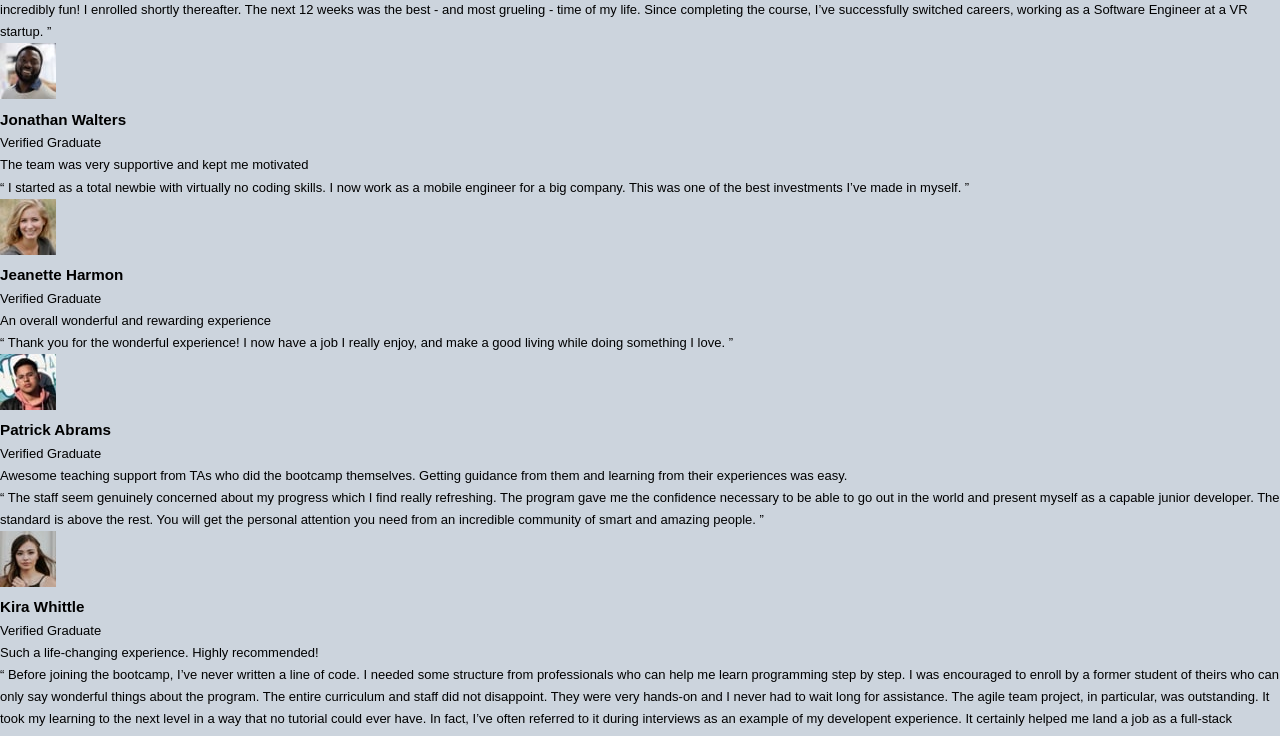
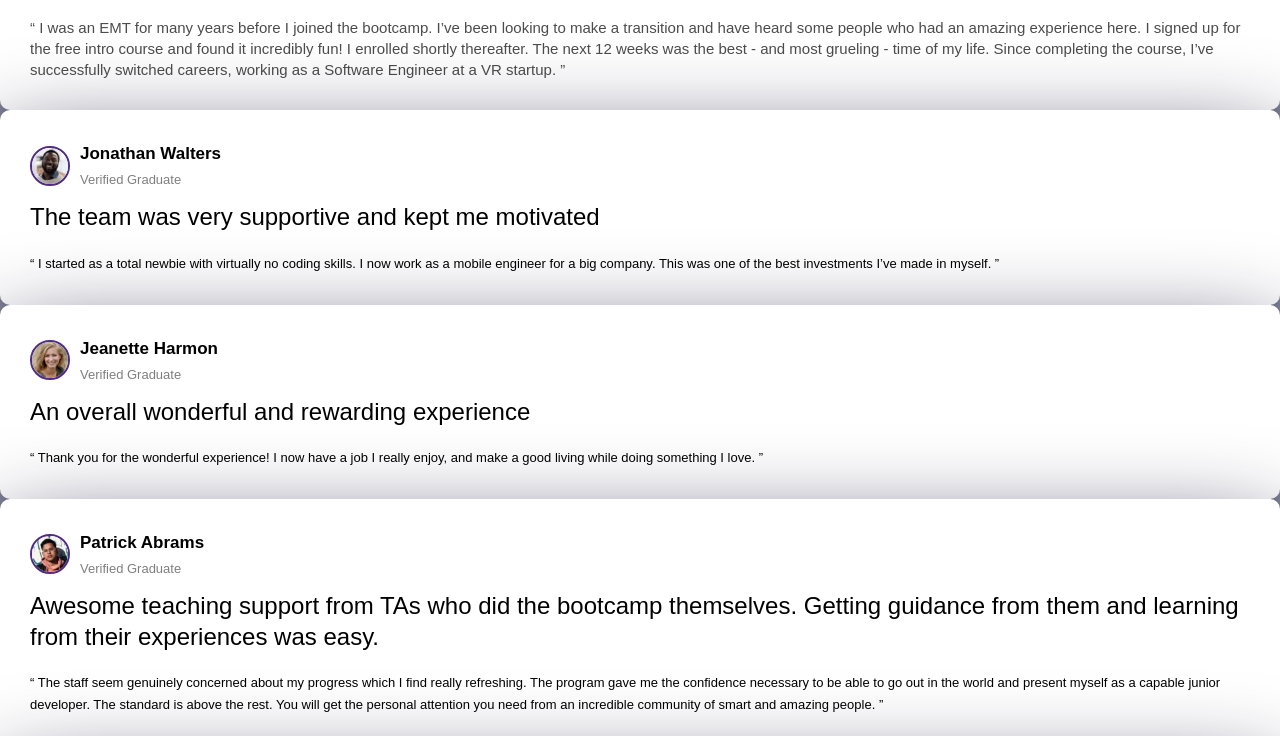
Before and after one commit to HareeshCVenu/learning-grid, a plain HTML site: page index.html in a window 1280 px wide. Shown: the part 156-892 px from the top of the page. Drawn offline with Linux system fonts and the light colour scheme; a web font is replaced by a local one.

Commit message:
cardmodifications

```diff
--- a/index.html
+++ b/index.html
@@ -35,7 +35,7 @@
         I received a job offer mid-course, and the subjects I learned were current, if not more so,
         in the company I joined. I honestly feel I got every penny’s worth.
       </p>
-      <p class="card_qoute">
+      <p class="card_quote">
         “ I was an EMT for many years before I joined the bootcamp. I’ve been looking to make a
         transition and have heard some people who had an amazing experience here. I signed up
         for the free intro course and found it incredibly fun! I enrolled shortly thereafter.
--- a/style.css
+++ b/style.css
@@ -11,3 +11,44 @@ body{
     margin: 0px;
     padding: 0;
 }
+testimonials{
+    max-width: 1440px;
+    margin:100px auto;
+    padding: 20px;
+}
+.card{
+    background: white;
+    border-radius: 10px;
+    padding: 30px;
+    box-shadow: rgba(20, 15, 50, 10) 0px 44px 100px 0px;
+}
+.card_header{
+    display: flex;
+    align-items: center;
+    margin-bottom: 10px;
+}
+.card_header h3{
+    font-size: 17px;
+}
+.card_header p {
+   opacity: 50%;
+}
+.card_img{
+    width: 40px;
+    height:40px;
+    border-radius: 50%;
+    border: 2px solid #502c86;
+    margin-right: 10px;
+}
+.card_lead{
+    font-size: 1.5rem;
+    font-weight: 500;
+    line-height: 1.3;
+    margin-bottom: 20px;
+}
+.card_quote{
+    font-size: 15px;
+    font-weight: 500;
+    line-height: 1.4;
+    opacity: 70%;
+}
```
